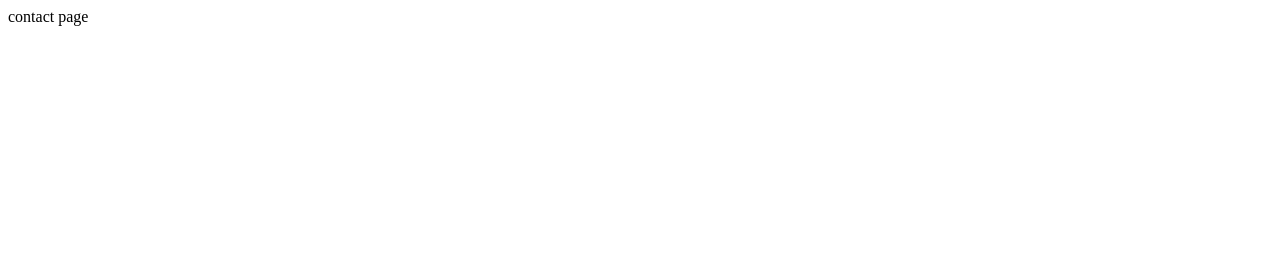
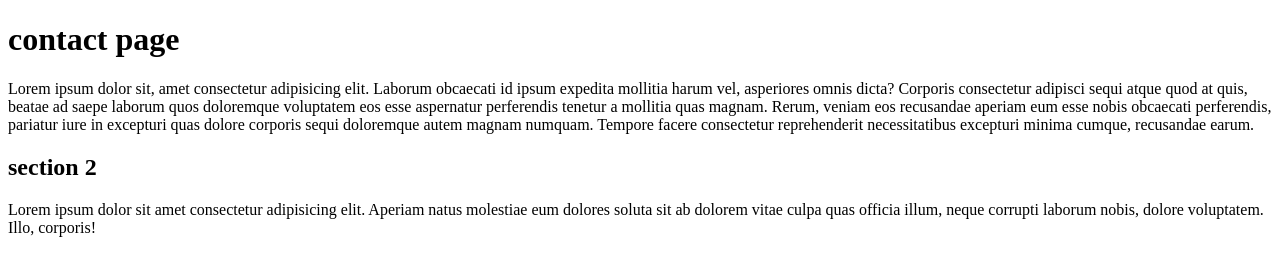
Before and after one commit to AG-rikdekyvere/test01, a plain HTML site: page contact.html in a window 1280 px wide. Drawn offline with Linux system fonts and the light colour scheme.

Commit message:
Correctie teksten

```diff
--- a/contact.html
+++ b/contact.html
@@ -7,6 +7,10 @@
     <title>Document</title>
 </head>
 <body>
-    contact page
+    <h1>contact page</h1>
+    Lorem ipsum dolor sit, amet consectetur adipisicing elit. Laborum obcaecati id ipsum expedita mollitia harum vel, asperiores omnis dicta? Corporis consectetur adipisci sequi atque quod at quis, beatae ad saepe laborum quos doloremque voluptatem eos esse aspernatur perferendis tenetur a mollitia quas magnam. Rerum, veniam eos recusandae aperiam eum esse nobis obcaecati perferendis, pariatur iure in excepturi quas dolore corporis sequi doloremque autem magnam numquam. Tempore facere consectetur reprehenderit necessitatibus excepturi minima cumque, recusandae earum.
+
+    <h2>section 2</h2>
+    Lorem ipsum dolor sit amet consectetur adipisicing elit. Aperiam natus molestiae eum dolores soluta sit ab dolorem vitae culpa quas officia illum, neque corrupti laborum nobis, dolore voluptatem. Illo, corporis!
 </body>
 </html>
```
